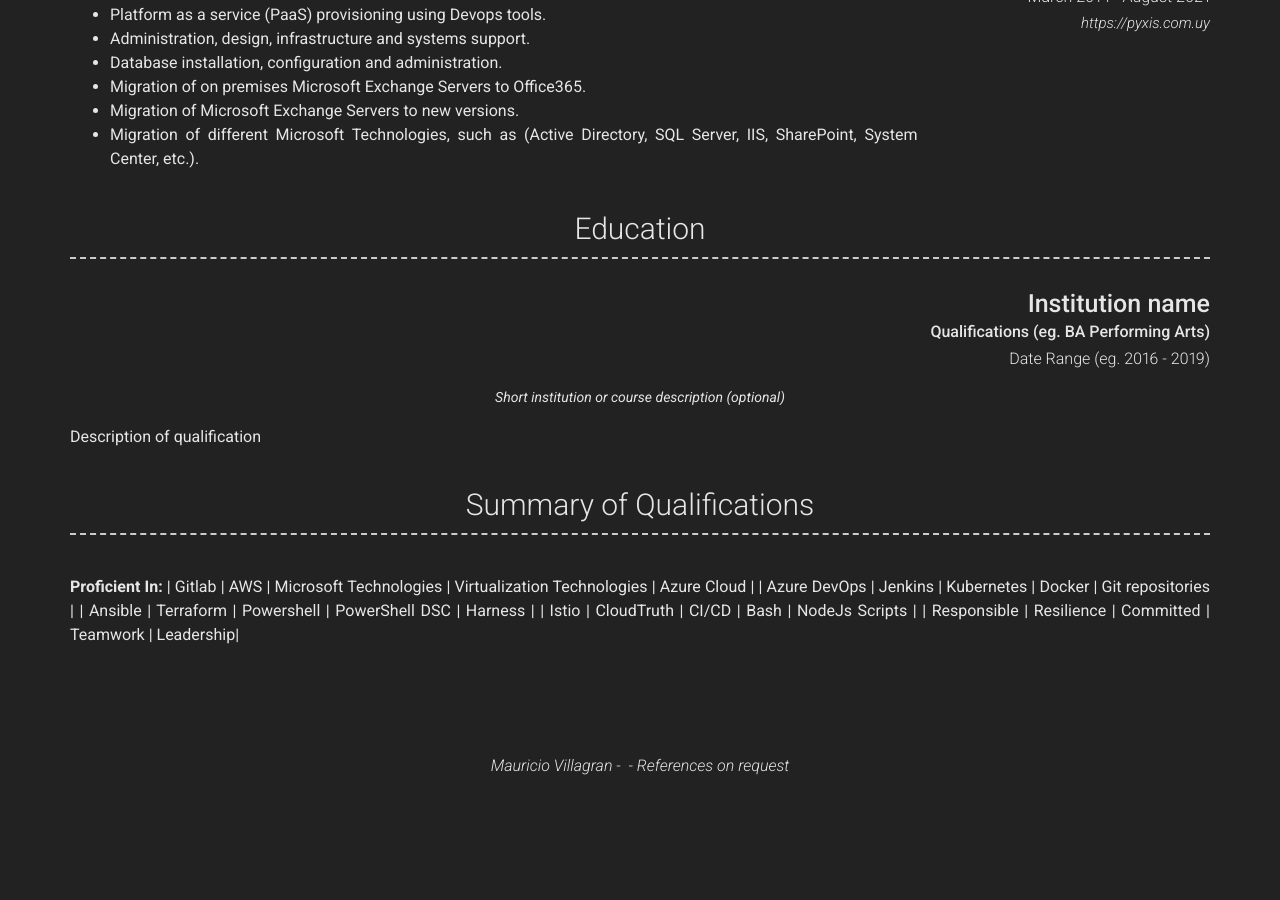
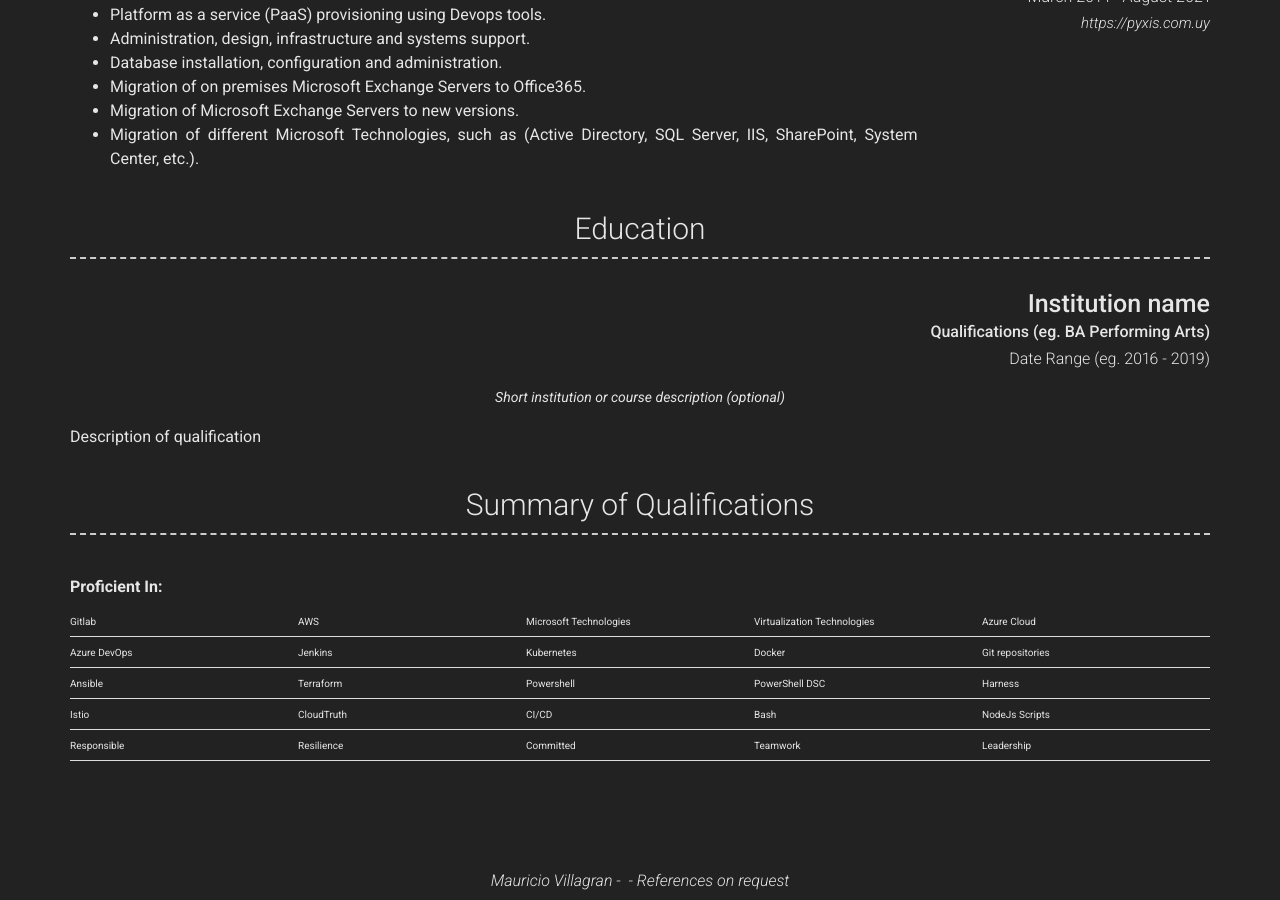
Before and after one commit to maurivg28/cv, a Jekyll site: the page built from index.md, in a window 1280 px wide and 900 px high, scrolled down 964 px. Built offline with Jekyll 4.4.1, drawn with Linux system fonts in a browser that asks for light colours; nearby versions of some CDN libraries; before the commit the page ends 1750 px from its top, so only the background shows below that.

Commit message:
Update _config.yml

```diff
--- a/_config.yml
+++ b/_config.yml
@@ -38,7 +38,7 @@ linkedin_username: https://uy.linkedin.com/in/mauricio-villagr%C3%A1n-garc%C3%AD
 
 # About Section
 # about_title: About Me (Use this to override about section title)
-about_profile_image: /images/Perfil.JPEG
+about_profile_image: /images/Perfil.jpg
 about_content: | # this will include new lines to allow paragraphs
   Mauricio, has more than 10 years of experience working in IT. He has participated and led different migration projects (Applications, Mail Systems, Hybrid Clouds, etc). handling all kinds of technologies. He has strong knowledge of Microsoft technologies (AD, SQL, Azure, SharePoint, Office 365, Azure, etc); and Virtualization technologies (VmWare, HyperV, etc). Currently, he was participating in migration projects of payment means applications to Azure, using DevOps methodologies and tools such as Ansible, Terraform and Azure DevOps. He also has knowledge of kubernetes and orchestrators (Rancher, OKD, etc.); and has also participated in the implementation of these technologies.
 
@@ -112,6 +112,7 @@ content:
     layout: text
     content: | # this will include new lines to allow paragraphs
       **Proficient In:**
+
         | Gitlab  | AWS  | Microsoft Technologies  | Virtualization Technologies  | Azure Cloud  |
         | Azure DevOps | Jenkins | Kubernetes | Docker | Git repositories |
         | Ansible | Terraform | Powershell | PowerShell DSC | Harness |
```
